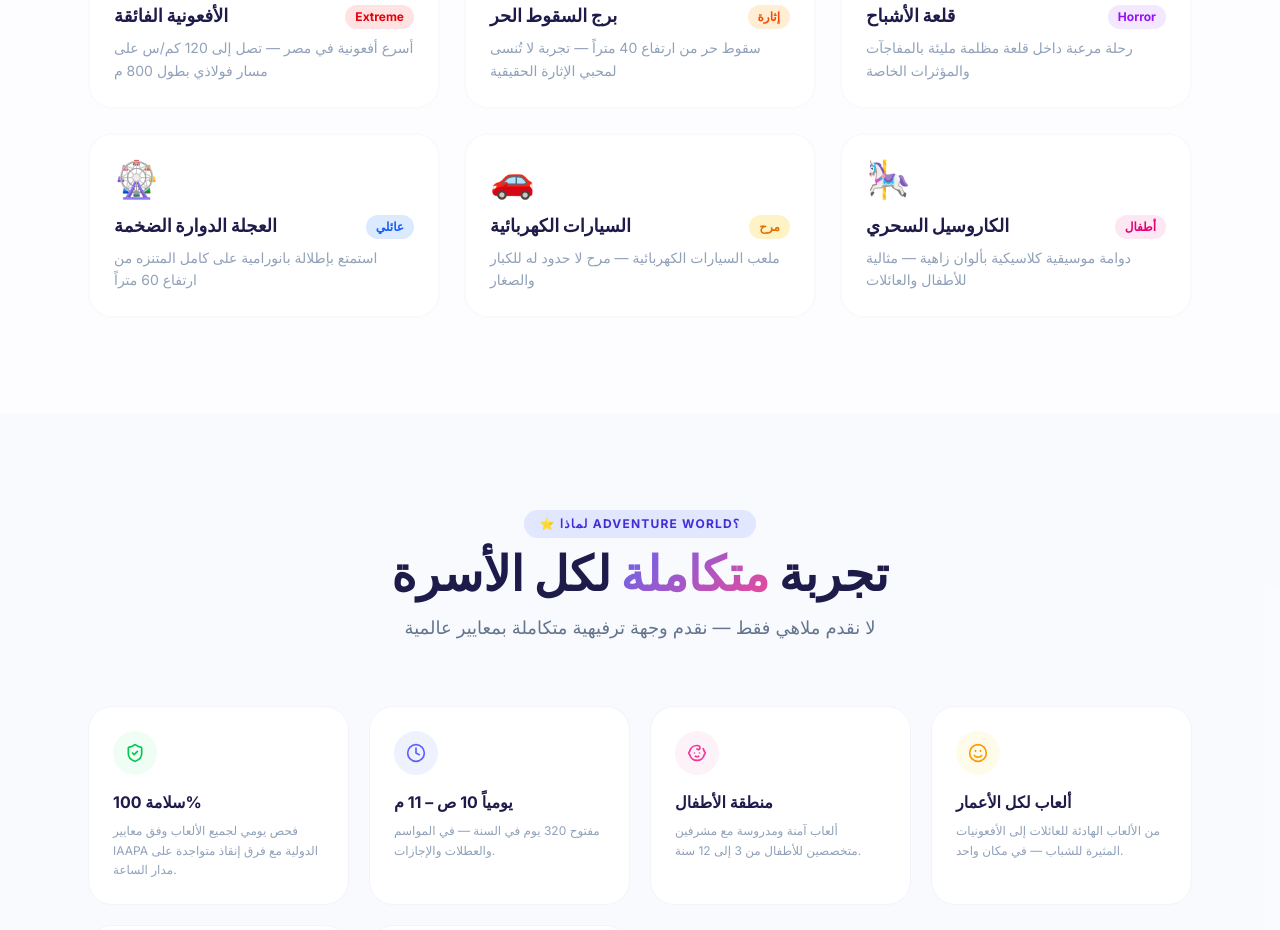
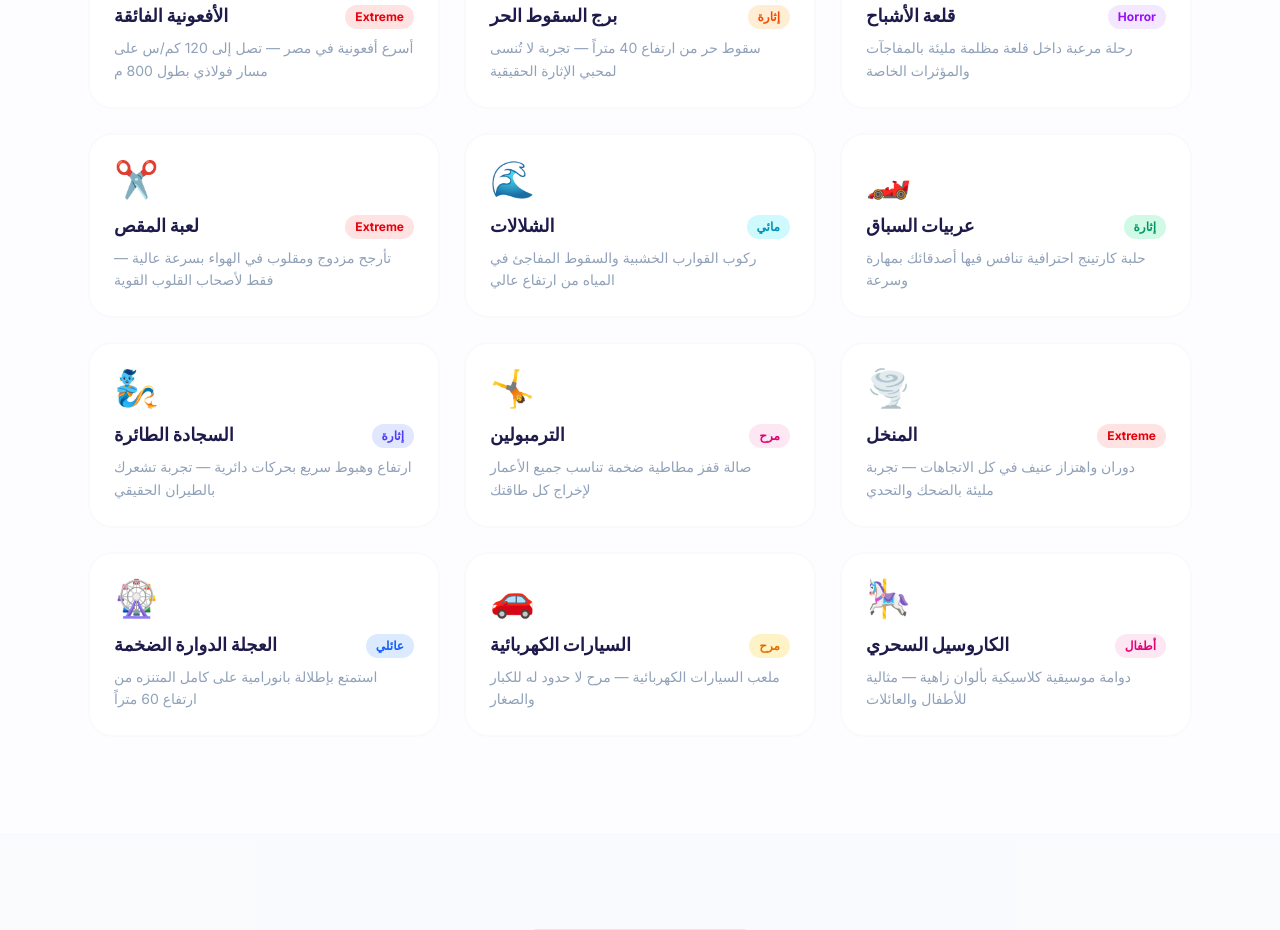
Before and after one commit to AhmedRadwan456/clubs, a Next.js app: page / in a window 1280 px wide. Shown: the part 1700-2630 px from the top of the page. Built offline with nearby package versions, Linux system fonts and the light colour scheme.

Commit message:
feat: add user requested rides (Minhol, Flume, GoKarts, Magic Carpet, Kamikaze, Trampoline)

```diff
--- a/src/app/components/RidesSection.js
+++ b/src/app/components/RidesSection.js
@@ -22,6 +22,48 @@ const rides = [
     desc: "رحلة مرعبة داخل قلعة مظلمة مليئة بالمفاجآت والمؤثرات الخاصة",
     tag: "Horror",
     tagColor: "bg-purple-100 text-purple-600",
+  },
+  {
+    emoji: "✂️",
+    name: "لعبة المقص",
+    desc: "تأرجح مزدوج ومقلوب في الهواء بسرعة عالية — فقط لأصحاب القلوب القوية",
+    tag: "Extreme",
+    tagColor: "bg-red-100 text-red-600",
+  },
+  {
+    emoji: "🌊",
+    name: "الشلالات",
+    desc: "ركوب القوارب الخشبية والسقوط المفاجئ في المياه من ارتفاع عالي",
+    tag: "مائي",
+    tagColor: "bg-cyan-100 text-cyan-600",
+  },
+  {
+    emoji: "🏎️",
+    name: "عربيات السباق",
+    desc: "حلبة كارتينج احترافية تنافس فيها أصدقائك بمهارة وسرعة",
+    tag: "إثارة",
+    tagColor: "bg-emerald-100 text-emerald-600",
+  },
+  {
+    emoji: "🧞",
+    name: "السجادة الطائرة",
+    desc: "ارتفاع وهبوط سريع بحركات دائرية — تجربة تشعرك بالطيران الحقيقي",
+    tag: "إثارة",
+    tagColor: "bg-indigo-100 text-indigo-600",
+  },
+  {
+    emoji: "🤸",
+    name: "الترمبولين",
+    desc: "صالة قفز مطاطية ضخمة تناسب جميع الأعمار لإخراج كل طاقتك",
+    tag: "مرح",
+    tagColor: "bg-pink-100 text-pink-600",
+  },
+  {
+    emoji: "🌪️",
+    name: "المنخل",
+    desc: "دوران واهتزاز عنيف في كل الاتجاهات — تجربة مليئة بالضحك والتحدي",
+    tag: "Extreme",
+    tagColor: "bg-red-100 text-red-600",
   },
   {
     emoji: "🎡",
```
